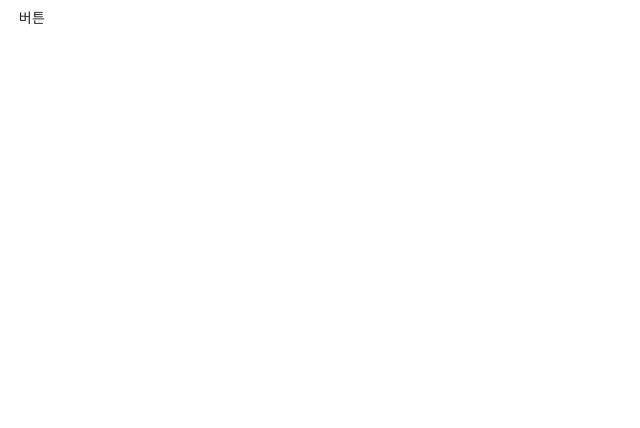
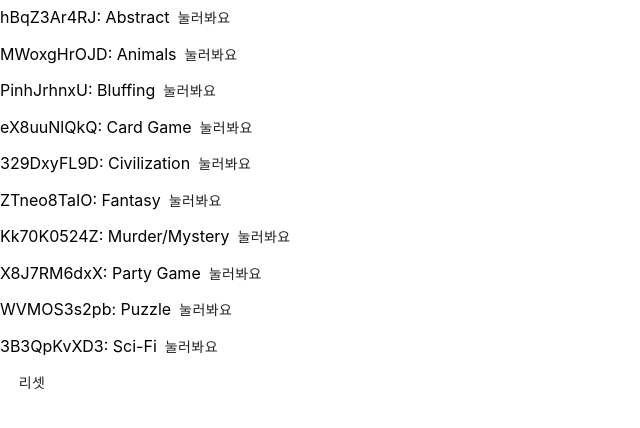
Before and after one commit to Seongnam-Citizen-Developers/scaling-journey, a React (Create React App) app in the folder boardgame/: page / in a window 1280 px wide. Shown: the top 428 px of the page, without its empty margins (0-640 px from the left). Built offline with nearby package versions, Linux system fonts and the light colour scheme.

Commit message:
complete proto flow

```diff
--- /dev/null
+++ b/boardgame/src/components/akinator/Category.tsx
@@ -0,0 +1,84 @@
+import React, { MouseEventHandler } from "react";
+import Button from '@material-ui/core/Button';
+
+
+
+const categoryMappingTable: { [key: string]: {name: string; comment: string} } = {
+   "hBqZ3Ar4RJ": {
+     name: "Abstract",
+     comment: ""
+   },
+   "MWoxgHrOJD": {
+     name: "Animals",
+     comment: ""
+   },
+   "PinhJrhnxU": {
+     name: "Bluffing",
+     comment: ""
+   },
+   "eX8uuNlQkQ": {
+     name: "Card Game",
+     comment: ""
+   },
+   "329DxyFL9D": {
+     name: "Civilization",
+     comment: ""
+   },
+   "ZTneo8TaIO": {
+     name: "Fantasy",
+     comment: ""
+   },
+   "Kk70K0524Z": {
+     name: "Murder/Mystery",
+     comment: ""
+   },
+   "X8J7RM6dxX": {
+     name: "Party Game",
+     comment: ""
+   },
+   "WVMOS3s2pb": {
+     name: "Puzzle",
+     comment: ""
+   },
+   "3B3QpKvXD3": {
+     name: "Sci-Fi",
+     comment: ""
+   },
+}
+
+interface CategoryProps {
+  setPhase: any
+  category: string | undefined
+  setCategory: any
+}
+
+const Category: React.FC<CategoryProps> = ({setPhase, category, setCategory}) => {
+  const categoryIdList = ["hBqZ3Ar4RJ",
+  "MWoxgHrOJD",
+  "PinhJrhnxU",
+  "eX8uuNlQkQ",
+  "329DxyFL9D",
+  "ZTneo8TaIO",
+  "Kk70K0524Z",
+  "X8J7RM6dxX",
+  "WVMOS3s2pb",
+  "3B3QpKvXD3"]
+
+  const onClick = (data: any) => {
+    console.log(data.currentTarget.value)
+    setPhase('player')
+    setCategory(data.currentTarget.value)
+  }
+
+  return (
+    <>
+    {categoryIdList.map((categoryId, index)=>(
+      <div key={index}>{categoryId}: {categoryMappingTable[categoryId].name}
+        <Button onClick={onClick} value={categoryId}>눌러봐요</Button>
+      </div>
+    ))}
+    </>
+  )
+}
+
+export default Category
--- /dev/null
+++ b/boardgame/src/components/akinator/Mechanics.tsx
@@ -0,0 +1,48 @@
+import React from "react";
+import Button from '@material-ui/core/Button';
+
+const mechanicsMappingTable: { [key: string]: {name: string; comment: string} } = {
+  "9mNukNBxfZ": {
+    name: "Cooperative Play",
+    comment: "협력"
+  },
+  "BGrhzIN69D": {
+    name: "Player Elimination",
+    comment: "개인전"
+  },
+  "9jnCsVuRat": {
+    name: "Teams",
+    comment: "팀전"
+  },
+}
+
+interface MechanicsProps {
+  setPhase: any
+  mechanics: string | undefined
+  setMechanics: any
+}
+
+const Mechanics: React.FC<MechanicsProps> = ({setPhase, mechanics, setMechanics}) => {
+  const mechanicsIdList = [
+  "9mNukNBxfZ",
+  "BGrhzIN69D",
+  "9jnCsVuRat"]
+
+  const onClick = (data: any) => {
+    console.log(data.currentTarget.value)
+    setMechanics(data.currentTarget.value)
+    setPhase('request')
+  }
+
+  return (
+    <>
+    {mechanicsIdList.map((mechanicId, index)=>(
+      <div key={index}>{mechanicId}: {mechanicsMappingTable[mechanicId].name} {mechanicsMappingTable[mechanicId].comment}
+        <Button onClick={onClick} value={mechanicId}>눌러봐요</Button>
+      </div>
+    ))}
+    </>
+  )
+}
+
+export default Mechanics
--- /dev/null
+++ b/boardgame/src/components/akinator/NoResult.tsx
@@ -0,0 +1,26 @@
+import { game } from "../../lib/boardgameAtlas/interfaces"
+
+interface NoResultProps {
+  games: game[]
+}
+
+const NoResult: React.FC<NoResultProps> = ({games}) => {
+
+  // const onClick = (data: any) => {
+  //   console.log(data.currentTarget.value)
+  //   setMechanics(data.currentTarget.value)
+  //   setPhase('request')
+  // }
+
+  return (
+    <>
+    {games.map((game, index)=>(
+      <div key={index}>{game.name}
+        {/* <Button onClick={onClick} value={mechanicId}>눌러봐요</Button> */}
+      </div>
+    ))}
+    </>
+  )
+}
+
+export default NoResult
--- /dev/null
+++ b/boardgame/src/components/akinator/PlayTime.tsx
@@ -0,0 +1,44 @@
+import React from "react";
+import Button from '@material-ui/core/Button';
+
+
+interface PlayTimeProps {
+  setPhase: any
+  gnt: number | undefined
+  setGnt: any
+  lxt: number | undefined
+  setLxt: any
+}
+
+const PlayTime: React.FC<PlayTimeProps> = ({setPhase, gnt, setGnt, lxt, setLxt}) => {
+  const minTimeList = [10, 30, 60, 120]
+  const maxTimeList = [30, 60, 120, 180]
+
+  const onMinClick = (data: any) => {
+    console.log(data.currentTarget.value)
+    setGnt(data.currentTarget.value)
+  }
+  const onMaxClick = (data: any) => {
+    console.log(data.currentTarget.value)
+    setLxt(data.currentTarget.value)
+  }
+
+  return (
+    <>
+    {minTimeList.map((time,index)=>(
+      <div key={index}>
+        <Button value={time} onClick={onMinClick}>{time}분</Button>
+      </div>
+    ))}
+    ----------------------------
+    {maxTimeList.map((time,index)=>(
+      <div key={index}>
+        <Button value={time} onClick={onMaxClick}>{time}분</Button>
+      </div>
+    ))}
+    <Button onClick={()=>{setPhase('mechanics')}}> 다음 </Button>
+    </>
+  )
+}
+
+export default PlayTime
--- /dev/null
+++ b/boardgame/src/components/akinator/Players.tsx
@@ -0,0 +1,31 @@
+import React from "react";
+import Button from '@material-ui/core/Button';
+
+
+interface PlayersProps {
+  setPhase: any
+  numOfPeople: number | undefined
+  setNumOfPeople: any
+}
+
+const Players: React.FC<PlayersProps> = ({setPhase, setNumOfPeople, numOfPeople}) => {
+  const numList = [1,2,3,4,5,6,7,8]
+
+  const onClick = (data: any) => {
+    console.log(data.currentTarget.value)
+    setPhase('playTime')
+    setNumOfPeople(data.currentTarget.value)
+  }
+
+  return (
+    <>
+    {numList.map((num,index)=>(
+      <div key={index}>
+        <Button value={num} onClick={onClick}>{num}명</Button>
+      </div>
+    ))}
+    </>
+  )
+}
+
+export default Players
--- a/boardgame/src/pages/akinator.tsx
+++ b/boardgame/src/pages/akinator.tsx
@@ -1,25 +1,94 @@
-import React, { useState } from "react";
+import React, { useEffect, useState } from "react";
 import { makeStyles } from '@material-ui/core/styles';
 import { getBoardgames } from "../lib/boardgameAtlas/apis";
 import Button from '@material-ui/core/Button';
-
+import Players from "../components/akinator/Players"
+import PlayTime from "../components/akinator/PlayTime"
+import Category from "../components/akinator/Category"
+import Mechanics from "../components/akinator/Mechanics"
+import NoResult from "../components/akinator/NoResult"
+import { game } from "../lib/boardgameAtlas/interfaces";
 const Akinator: React.FC = () => {
 
   const styles = useStyles()
+  const [phase, setPhase] = useState<"category"|"player"|"playTime"|"mechanics"|"request"|"noResult">('category')
   const [url, setUrl] = useState<string>('')
-  async function done() {
-    const games = await getBoardgames({
-      name: "katan"
-    })
+  const [numOfPeople, setNumOfPeople] = useState<number>()
+  const [gnt, setGnt] = useState<number>()
+  const [lxt, setLxt] = useState<number>()
+  const [category, setCategory] = useState<string>()
+  const [mechanics, setMechanics] = useState<string>()
+  const [games, setGames] = useState<game[]>([])
+
+  async function requestGetBoardgame(config: any) {
+    const games = await getBoardgames(config)
     console.log(games)
+    if (games.length === 0) {
+      setPhase('noResult')
+    } else {
+      setGames(games)
+    }
+  }
+  useEffect(()=>{
     setUrl(games?.[0] ? games?.[0].image_url : '')
-  }
+  }, [games])
+
+  useEffect(()=>{
+    if (phase==="request") {
+      const config = {
+        mechanics,
+        categories: category,
+        gt_min_playtime: gnt ? gnt-1 : undefined,
+        lt_max_playtime: lxt ? lxt+1 : undefined,
+        gt_max_players: numOfPeople ? numOfPeople-1 : undefined,
+        lt_min_players: numOfPeople ? numOfPeople+1 : undefined,
+        limit: 1
+      }
+      requestGetBoardgame(config)
+    } else if (phase==="noResult") {
+      const config = {
+        categories: category,
+        gt_min_playtime: gnt ? gnt-1 : undefined,
+        lt_max_playtime: lxt ? lxt+1 : undefined,
+        gt_max_players: numOfPeople ? numOfPeople-1 : undefined,
+        lt_min_players: numOfPeople ? numOfPeople+1 : undefined,
+        limit: 3
+      }
+      requestGetBoardgame(config)
+    }
+  },[phase])
 
   // getBoardgames
   return (
     <>
-    <Button onClick={done}>버튼</Button>
-    <img src={url} alt="" width="100%" />
+      {
+        phase === "category"
+          ? (<>
+            <Category setPhase={setPhase} category={category} setCategory={setCategory} />
+          </>)
+          : phase === "player"
+            ? (<>
+              <Players setPhase={setPhase} numOfPeople={numOfPeople} setNumOfPeople={setNumOfPeople} />
+            </>)
+            :  phase === "playTime"
+              ? (<>
+                <PlayTime setPhase={setPhase} gnt={gnt} setGnt={setGnt} lxt={lxt} setLxt={setLxt} />
+              </>)
+              : phase === "mechanics"
+                ? (<>
+                  <Mechanics setPhase={setPhase} mechanics={mechanics} setMechanics={setMechanics} />
+                </>)
+                : (<>
+                  <NoResult games={games}/>
+                </>)
+
+      }
+      {/* <Button onClick={onSubmit}>사진</Button> */}
+      <Button onClick={()=>{
+        setGames([])
+        setPhase("category")
+      }}>리셋</Button>
+      <img src={url} alt="" width="100%" />
     </>
   )
 }
```
